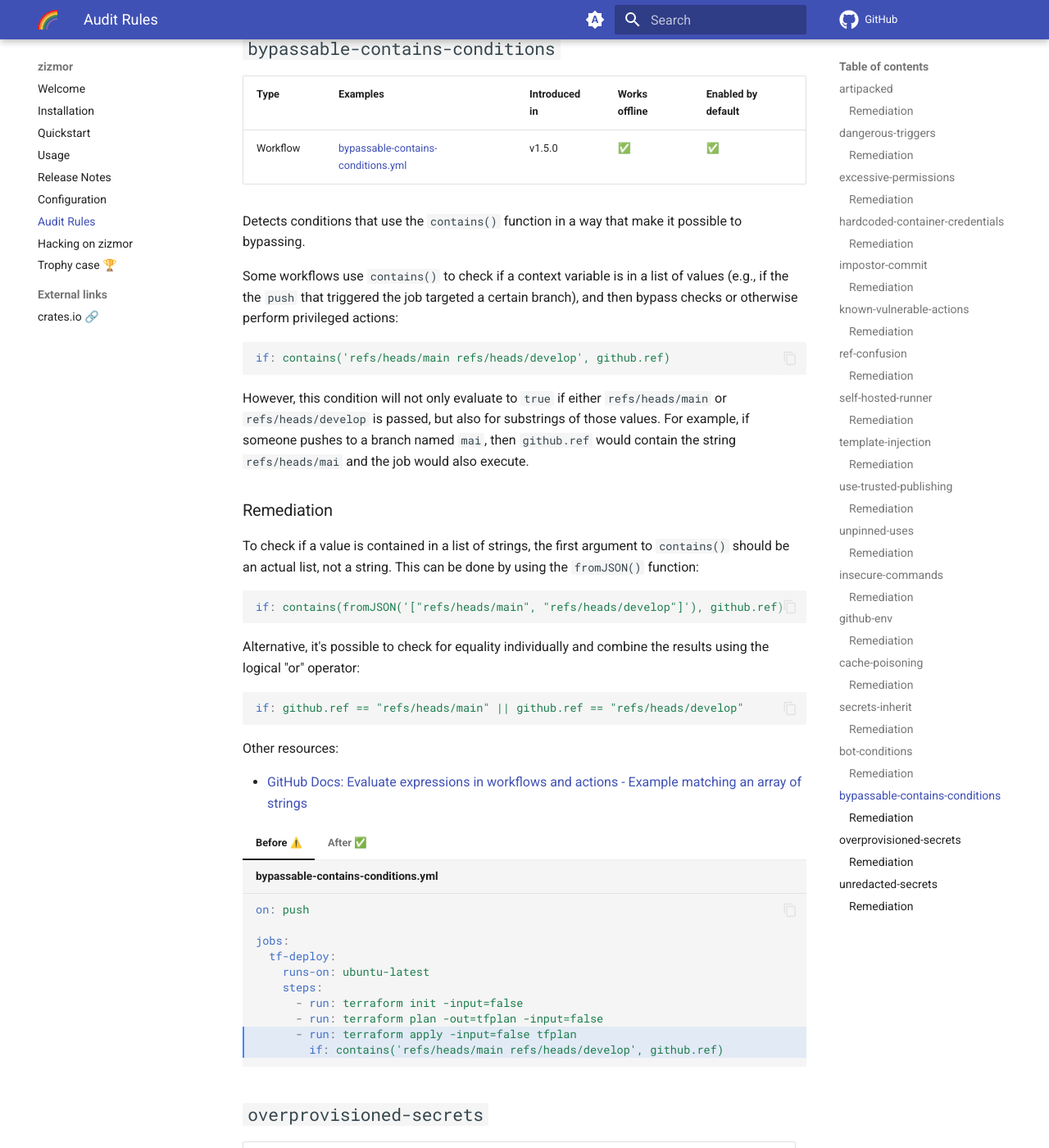
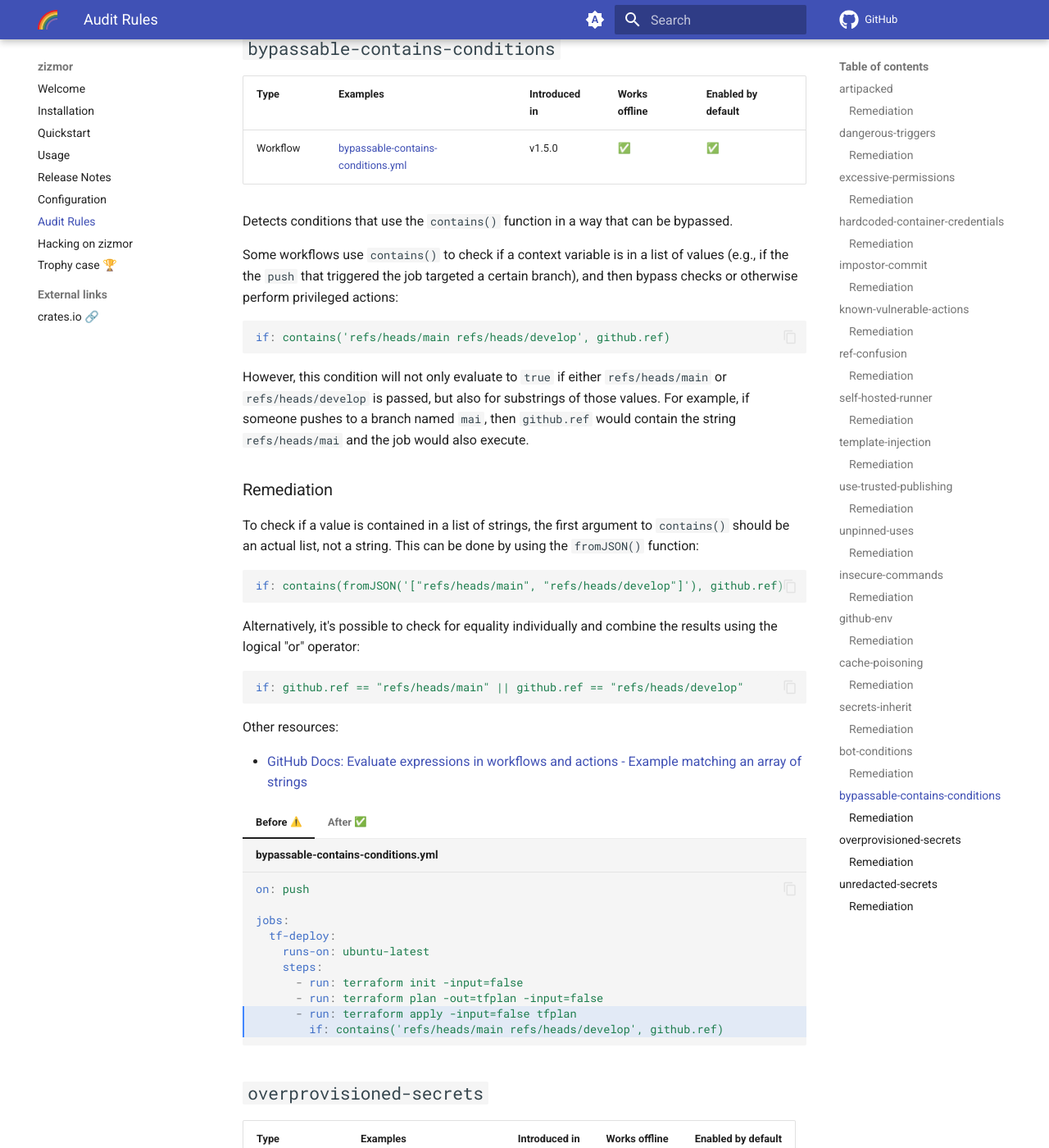
Before and after one commit to zizmorcore/zizmor, an MkDocs documentation site: the page built from docs/audits.md, in a window 1280 px wide and 1400 px high, scrolled down 15224 px. Shown: the whole window at 82% size. Built offline with MkDocs 1.6.1 and Material for MkDocs 9.7.7, drawn with Linux system fonts in a browser that asks for light colours; emoji names are drawn with the system emoji font; comment, search, counter and statistics services are not loaded.

Commit message:
docs(audits): Fix phrasing and typos in `bypassable-contains-conditions` docs
Co-authored-by: William Woodruff <william@yossarian.net>

````diff
--- a/docs/audits.md
+++ b/docs/audits.md
@@ -881,7 +881,7 @@ not using `pull_request_target` for auto-merge workflows.
 
 [bypassable-contains-conditions.yml]: https://github.com/woodruffw/gha-hazmat/blob/main/.github/workflows/bypassable-contains-conditions.yml
 
-Detects conditions that use the `contains()` function in a way that make it possible to bypassing.
+Detects conditions that use the `contains()` function in a way that can be bypassed.
 
 Some workflows use `contains()` to check if a context variable is in a list of
 values (e.g., if the the `push` that triggered the job targeted a certain
@@ -907,7 +907,7 @@ the `fromJSON()` function:
 if: contains(fromJSON('["refs/heads/main", "refs/heads/develop"]'), github.ref)
 ```
 
-Alternative, it's possible to check for equality individually and combine the
+Alternatively, it's possible to check for equality individually and combine the
 results using the logical "or" operator:
 
 ```yaml
````
